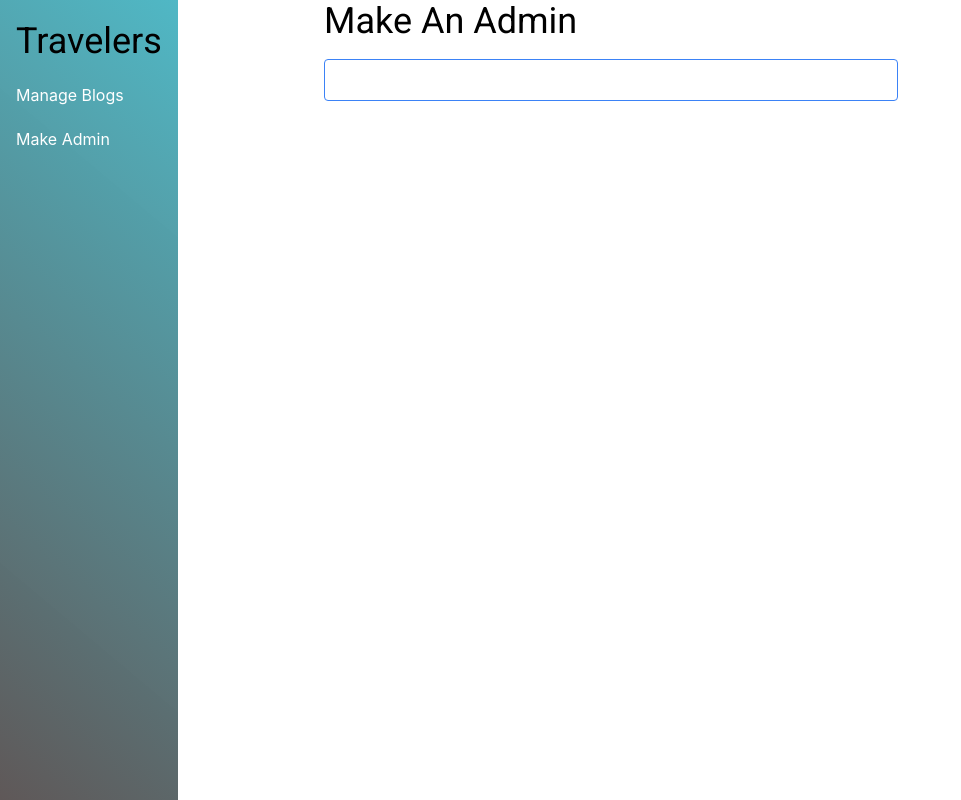
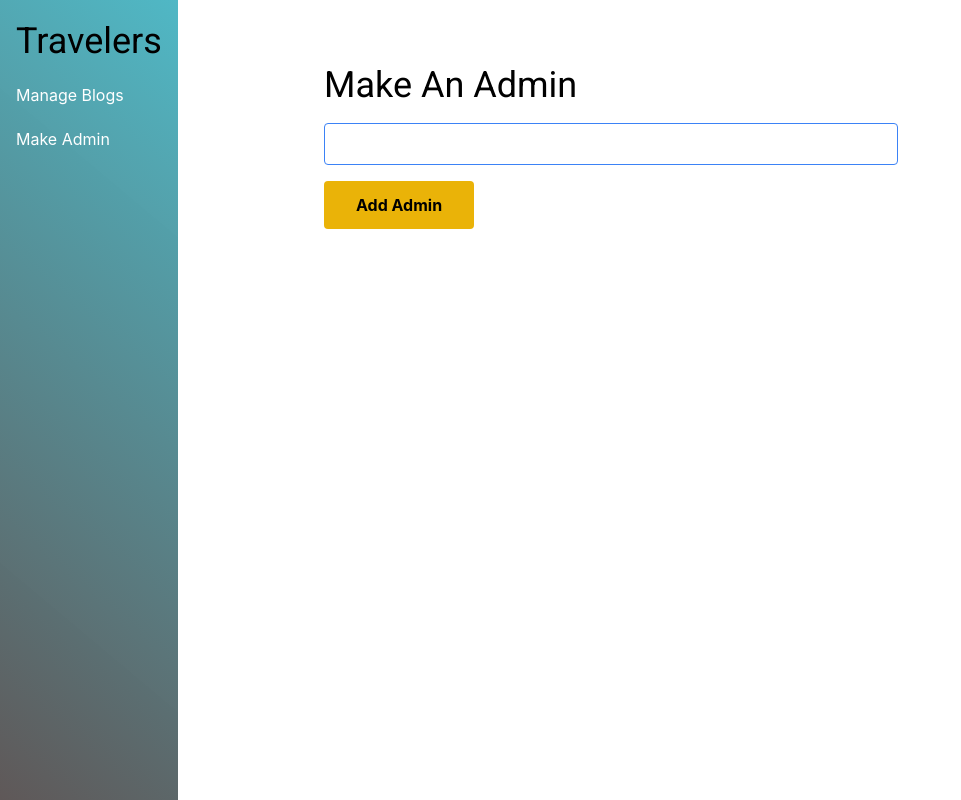
Before and after one commit to habibshrabon/travelers-blog-client, a React (Create React App) app: page /makeAdmin in a window 1280 px wide. Shown: the whole page, without its empty margins (0-961 px from the left). Built offline with nearby package versions, Linux system fonts and the light colour scheme; no server answers.

Commit message:
some added

```diff
--- a/src/pages/Dashboard/MakeAdmin.js
+++ b/src/pages/Dashboard/MakeAdmin.js
@@ -30,7 +30,7 @@ const MakeAdmin = () => {
       <div className="md:col-span-3 hidden md:block">
         <AdminSidebar />
       </div>
-      <div className="md:col-span-9 col-span-12">
+      <div className="md:col-span-9 col-span-12 mt-16">
         <h2>Make An Admin</h2>
         <form onSubmit={handleSubmit}>
           <input
@@ -40,7 +40,7 @@ const MakeAdmin = () => {
           />
           <button
             type="submit"
-            className=" bg-blue hover:bg-blue-600 text-white py-3 px-8 block mt-4"
+            className=" bg-yellow-500 rounded font-bold hover:bg-blue-600 py-3 px-8 block mt-4"
           >
             Add Admin
           </button>
```
